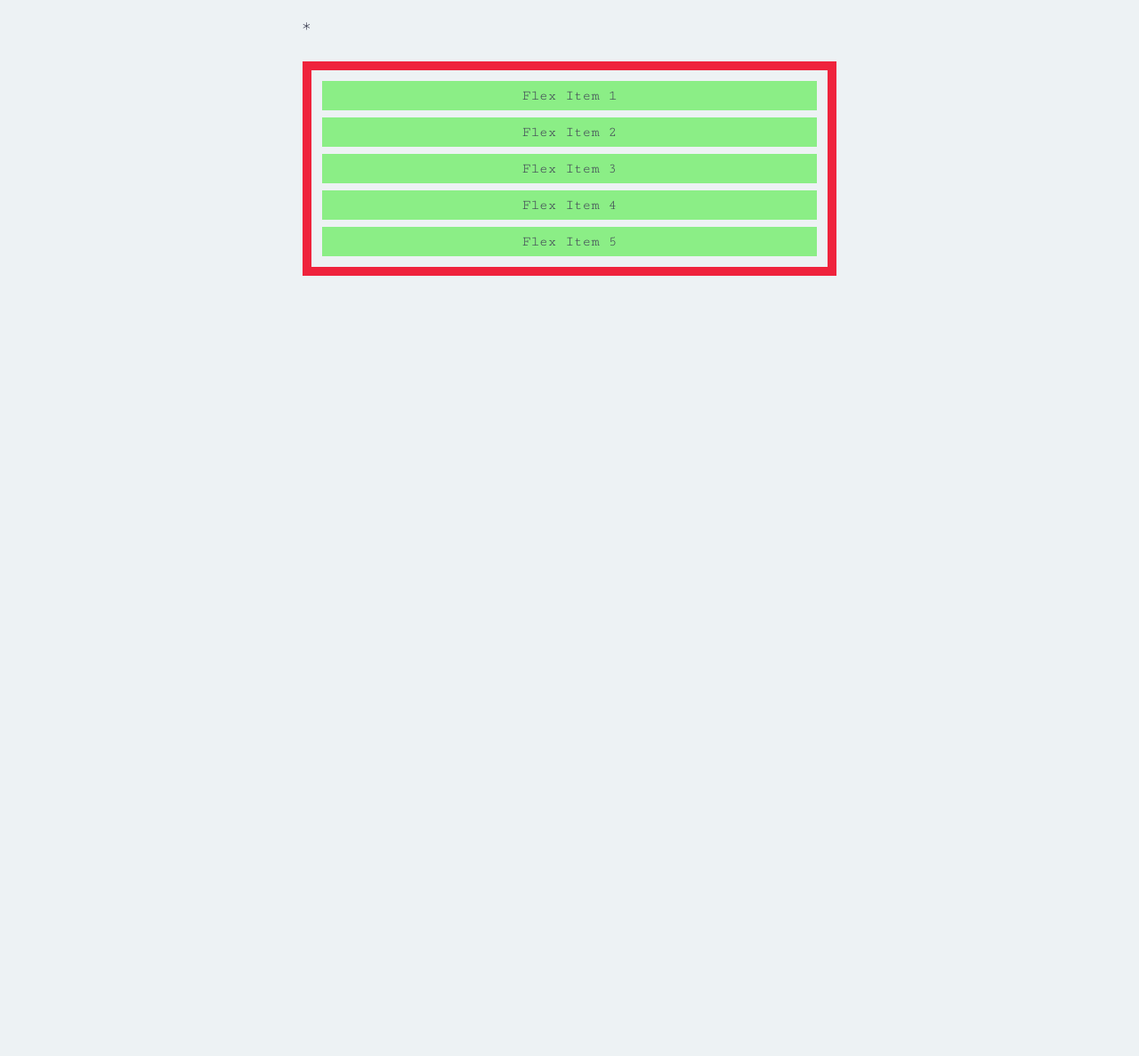
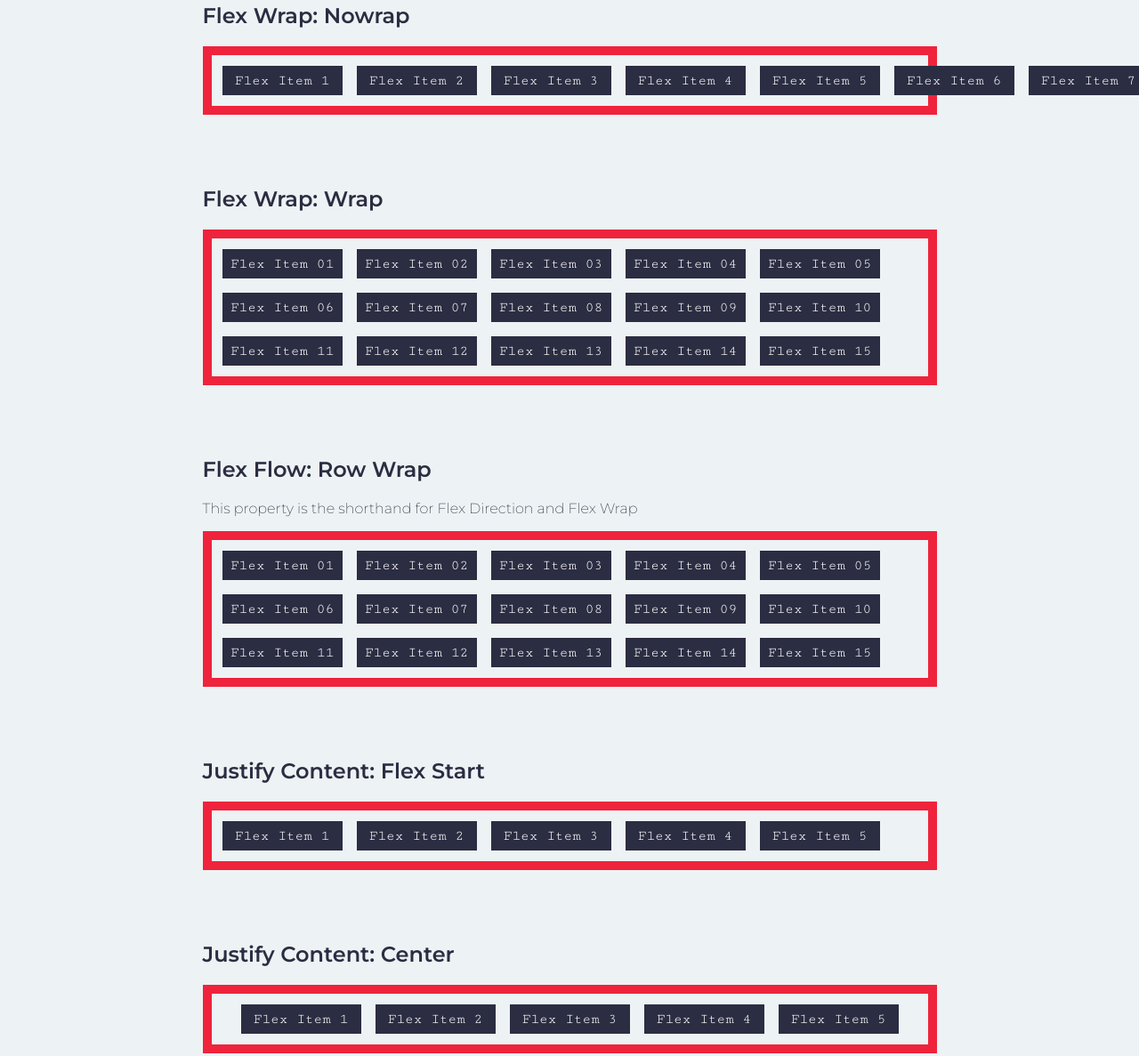
Before and after one commit to ManudeQuevedo/next-level-flexbox, a plain HTML site: page index.html in a window 1280 px wide. Shown: the part 1115-2302 px from the top of the page at 89% size. Before the commit the page ends 1505 px from the top, so only its background shows below. Drawn offline with Linux system fonts and the light colour scheme.

Commit message:
Added more content

```diff
--- a/index.html
+++ b/index.html
@@ -4,7 +4,7 @@
       <meta charset="UTF-8" />
       <meta http-equiv="X-UA-Compatible" content="IE=edge" />
       <meta name="viewport" content="width=device-width, initial-scale=1.0" />
-      <title>Document</title>
+      <title>Mastering Flex Box</title>
       <link rel="stylesheet" href="style.css" />
    </head>
    <body>
@@ -44,8 +44,64 @@
       </div>
 
       <div class="container">
-         <h2 class="subtitle">*</h2>
+         <h2 class="subtitle">Flex Wrap: Nowrap</h2>
          <div class="flex-container four">
+            <div class="flex-item">flex item 1</div>
+            <div class="flex-item">flex item 2</div>
+            <div class="flex-item">flex item 3</div>
+            <div class="flex-item">flex item 4</div>
+            <div class="flex-item">flex item 5</div>
+            <div class="flex-item">flex item 6</div>
+            <div class="flex-item">flex item 7</div>
+         </div>
+      </div>
+
+      <div class="container">
+         <h2 class="subtitle">Flex Wrap: Wrap</h2>
+         <div class="flex-container five">
+            <div class="flex-item">flex item 01</div>
+            <div class="flex-item">flex item 02</div>
+            <div class="flex-item">flex item 03</div>
+            <div class="flex-item">flex item 04</div>
+            <div class="flex-item">flex item 05</div>
+            <div class="flex-item">flex item 06</div>
+            <div class="flex-item">flex item 07</div>
+            <div class="flex-item">flex item 08</div>
+            <div class="flex-item">flex item 09</div>
+            <div class="flex-item">flex item 10</div>
+            <div class="flex-item">flex item 11</div>
+            <div class="flex-item">flex item 12</div>
+            <div class="flex-item">flex item 13</div>
+            <div class="flex-item">flex item 14</div>
+            <div class="flex-item">flex item 15</div>
+         </div>
+      </div>
+
+      <div class="container">
+         <h2 class="subtitle">Flex Flow: Row Wrap</h2>
+         <p>This property is the shorthand for Flex Direction and Flex Wrap</p>
+         <div class="flex-container six">
+            <div class="flex-item">flex item 01</div>
+            <div class="flex-item">flex item 02</div>
+            <div class="flex-item">flex item 03</div>
+            <div class="flex-item">flex item 04</div>
+            <div class="flex-item">flex item 05</div>
+            <div class="flex-item">flex item 06</div>
+            <div class="flex-item">flex item 07</div>
+            <div class="flex-item">flex item 08</div>
+            <div class="flex-item">flex item 09</div>
+            <div class="flex-item">flex item 10</div>
+            <div class="flex-item">flex item 11</div>
+            <div class="flex-item">flex item 12</div>
+            <div class="flex-item">flex item 13</div>
+            <div class="flex-item">flex item 14</div>
+            <div class="flex-item">flex item 15</div>
+         </div>
+      </div>
+
+      <div class="container">
+         <h2 class="subtitle">Justify Content: Flex Start</h2>
+         <div class="flex-container seven">
             <div class="flex-item">flex item 1</div>
             <div class="flex-item">flex item 2</div>
             <div class="flex-item">flex item 3</div>
@@ -53,5 +109,52 @@
             <div class="flex-item">flex item 5</div>
          </div>
       </div>
+
+      <div class="container">
+         <h2 class="subtitle">Justify Content: Center</h2>
+         <div class="flex-container eight">
+            <div class="flex-item">flex item 1</div>
+            <div class="flex-item">flex item 2</div>
+            <div class="flex-item">flex item 3</div>
+            <div class="flex-item">flex item 4</div>
+            <div class="flex-item">flex item 5</div>
+         </div>
+      </div>
+
+      <div class="container">
+         <h2 class="subtitle">Align Items: Center & Justify Content: Center</h2>
+         <div class="flex-container nine">
+            <div class="flex-item">flex item 1</div>
+            <div class="flex-item">flex item 2</div>
+            <div class="flex-item">flex item 3</div>
+            <div class="flex-item">flex item 4</div>
+            <div class="flex-item">flex item 5</div>
+         </div>
+      </div>
+
+      <div class="container">
+         <h2 class="subtitle">Align Content: Center & Flex Wrap: Wrap</h2>
+         <div class="flex-container ten">
+            <div class="flex-item">flex item 1</div>
+            <div class="flex-item">flex item 2</div>
+            <div class="flex-item">flex item 3</div>
+            <div class="flex-item">flex item 4</div>
+            <div class="flex-item">flex item 5</div>
+            <div class="flex-item">flex item 6</div>
+            <div class="flex-item">flex item 7</div>
+            <div class="flex-item">flex item 8</div>
+            <div class="flex-item">flex item 9</div>
+            <div class="flex-item">flex item 0</div>
+         </div>
+      </div>
+
+      <div class="container">
+         <h2 class="subtitle">Flex Grow: Value</h2>
+         <div class="flex-container seven">
+            <div class="flex-item flex-item-1">flex item 1</div>
+            <div class="flex-item flex-item-2">flex item 2</div>
+            <div class="flex-item flex-item-3">flex item 3</div>
+         </div>
+      </div>
    </body>
 </html>
--- a/style.css
+++ b/style.css
@@ -1,4 +1,4 @@
-@import url('https://fonts.googleapis.com/css2?family=Montserrat:wght@200;800&display=swap');
+@import url('https://fonts.googleapis.com/css2?family=Montserrat:wght@200;600;800&display=swap');
 @import url('https://fonts.googleapis.com/css2?family=Cutive+Mono&display=swap');
 
 * {
@@ -18,7 +18,7 @@ h1 {
 }
 
 h2 {
-   font-weight: 200;
+   font-weight: 600;
 }
 
 .title {
@@ -31,15 +31,21 @@ h2 {
 }
 
 .container {
-   max-width: 600px;
    margin: 5em auto;
+   max-width: 825px;
+   width: 90%;
+}
+
+.container > p {
+   text-align: left;
 }
 
 .flex-container {
    border: 10px solid #ef233c;
-   max-width: 600px;
    margin: 0 auto;
+   max-width: 825px;
    padding: 0.25em;
+   width: 100%;
 }
 
 .two {
@@ -51,11 +57,66 @@ h2 {
    flex-direction: column;
 }
 
+.four {
+   display: flex;
+   flex-direction: row;
+   flex-wrap: nowrap;
+}
+
+.five {
+   display: flex;
+   flex-direction: row;
+   flex-wrap: wrap;
+}
+
+.six {
+   display: flex;
+   flex-flow: row wrap;
+}
+
+.seven {
+   display: flex;
+   justify-content: flex-start;
+}
+
+.eight {
+   display: flex;
+   justify-content: center;
+}
+
+.nine {
+   display: flex;
+   height: 200px;
+   justify-content: center;
+   align-items: center;
+}
+
+.ten {
+   align-content: center;
+   display: flex;
+   flex-wrap: wrap;
+   height: 200px;
+   justify-content: center;
+}
+
 .flex-item {
-   background: #8bee86;
-   color: #424656;
+   background: #2b2d42;
+   color: #fff;
    font-family: 'Cutive Mono', monospace;
    margin: 0.5em;
+   min-width: 135px;
    padding: 0.5em;
    text-transform: capitalize;
 }
+
+.flex-item-1 {
+   background-color: #ef233c;
+   color: #fff;
+   flex-grow: 1;
+}
+
+.flex-item-2 {
+   background-color: #1982c4;
+   color: #fff;
+   flex-grow: 2;
+}
```
